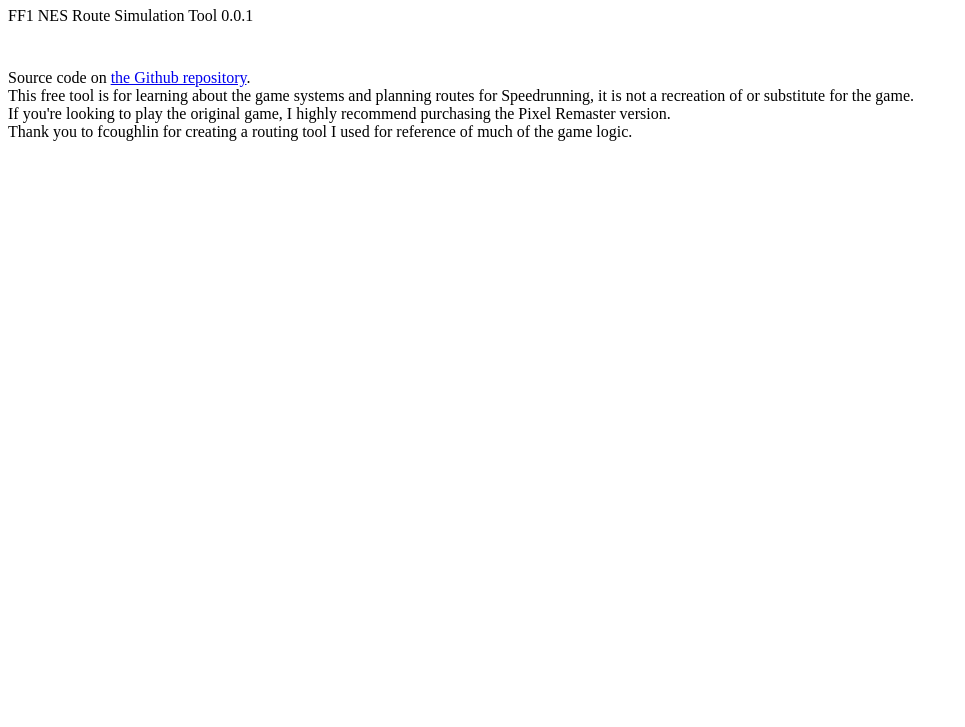
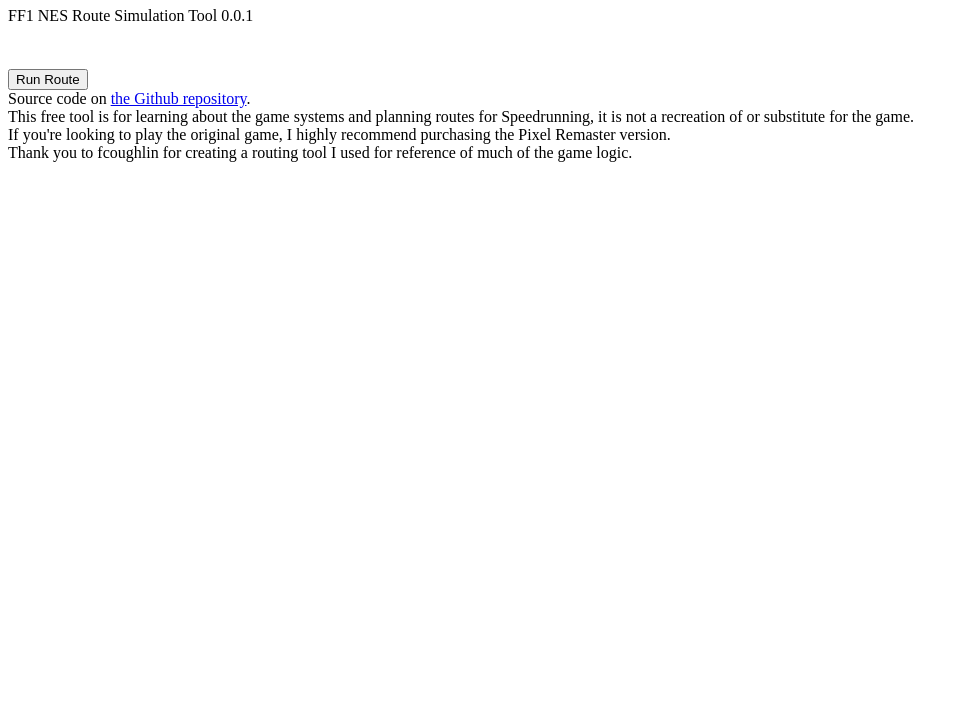
Before and after one commit to Nohealforu/nohealforu.github.io, a plain HTML site: page FF1NESMappingTool/routing.html in a window 1280 px wide. Shown: the part 73-800 px from the top of the page, without its empty margins (0-965 px from the left). Drawn offline with Linux system fonts and the light colour scheme.

Commit message:
Update routing.html

```diff
--- a/FF1NESMappingTool/routing.html
+++ b/FF1NESMappingTool/routing.html
@@ -37,6 +37,7 @@
 <div class="container">
 	<div class="mainElement">
     <br />
+		<div><button id="runRoute" onclick="runRoute();" type="button">Run Route</button></div>
 	</div>
     <footer class="main-footer">
         <div>Source code on <a href="https://github.com/Nohealforu/noealforu.github.io/" target="_top">the Github repository</a>.</div>
```
